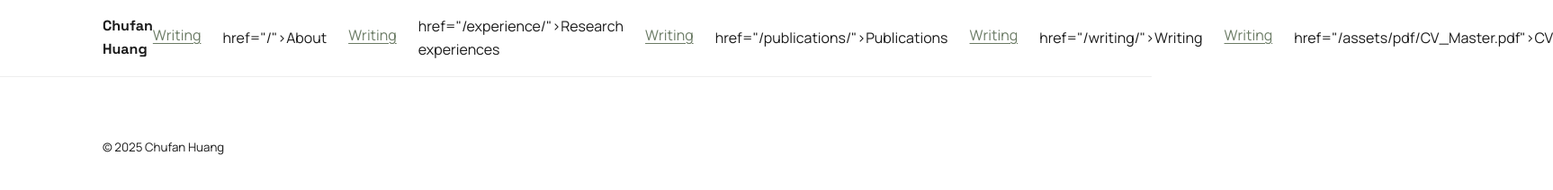
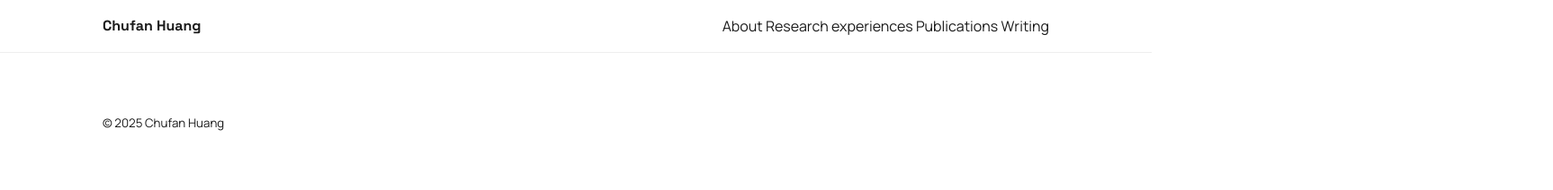
Before and after one commit to ChufanHuang/chufanhuang.github.io, a plain HTML site: page note/2025/03/01/peaks-method-notes/index.html in a window 1280 px wide. Shown: the whole page at 90% size, 1726 px wide, since content can reach past the window. Drawn offline with Linux system fonts and the light colour scheme.

Commit message:
Fix header nav markup

```diff
--- a/feed.xml
+++ b/feed.xml
@@ -1,2 +1,2 @@
-<?xml version="1.0" encoding="utf-8"?><feed xmlns="http://www.w3.org/2005/Atom" ><generator uri="https://jekyllrb.com/" version="3.9.5">Jekyll</generator><link href="https://chufanhuang.github.io/feed.xml" rel="self" type="application/atom+xml" /><link href="https://chufanhuang.github.io/" rel="alternate" type="text/html" /><updated>2025-08-21T22:29:59+02:00</updated><id>https://chufanhuang.github.io/feed.xml</id><title type="html">Chufan Huang</title><subtitle>Computational social science: networks, misinformation, human–AI interaction, visual media.
+<?xml version="1.0" encoding="utf-8"?><feed xmlns="http://www.w3.org/2005/Atom" ><generator uri="https://jekyllrb.com/" version="3.9.5">Jekyll</generator><link href="https://chufanhuang.github.io/feed.xml" rel="self" type="application/atom+xml" /><link href="https://chufanhuang.github.io/" rel="alternate" type="text/html" /><updated>2025-08-21T22:39:24+02:00</updated><id>https://chufanhuang.github.io/feed.xml</id><title type="html">Chufan Huang</title><subtitle>Computational social science: networks, misinformation, human–AI interaction, visual media.
 </subtitle><entry><title type="html">From Peaks to Trajectories — methods notes</title><link href="https://chufanhuang.github.io/note/2025/03/01/peaks-method-notes/" rel="alternate" type="text/html" title="From Peaks to Trajectories — methods notes" /><published>2025-03-01T00:00:00+01:00</published><updated>2025-03-01T00:00:00+01:00</updated><id>https://chufanhuang.github.io/note/2025/03/01/peaks-method-notes</id><content type="html" xml:base="https://chufanhuang.github.io/note/2025/03/01/peaks-method-notes/"><![CDATA[]]></content><author><name></name></author><category term="note" /><category term="A" /><category term="E" /><category term="networks" /><category term="time-series" /><category term="topic-modeling" /><summary type="html"><![CDATA[]]></summary></entry></feed>
--- a/note/2025/03/01/peaks-method-notes/index.html
+++ b/note/2025/03/01/peaks-method-notes/index.html
@@ -20,32 +20,25 @@
 
 <body>
 
-  <header class="site-header" role="banner">
-    <div class="wrapper header-flex">
+<header class="site-header">
+  <div class="wrapper">
     <a class="site-title" href="/">Chufan Huang</a>
-      <nav class="site-nav" aria-label="Main">
-        <div class="trigger">
-
-
-            <a class="page-link soon" href="/writing/" data-soon="Coming soon" aria-disabled="true">Writing</a>
+    <nav class="site-nav">
+      <a class="page-link"
          href="/">About</a>
 
-            <a class="page-link soon" href="/writing/" data-soon="Coming soon" aria-disabled="true">Writing</a>
+      <a class="page-link"
          href="/experience/">Research experiences</a>
 
-            <a class="page-link soon" href="/writing/" data-soon="Coming soon" aria-disabled="true">Writing</a>
+      <a class="page-link"
          href="/publications/">Publications</a>
 
-            <a class="page-link soon" href="/writing/" data-soon="Coming soon" aria-disabled="true">Writing</a>
+      <a class="page-link"
          href="/writing/">Writing</a>
-
-            <a class="page-link soon" href="/writing/" data-soon="Coming soon" aria-disabled="true">Writing</a>
-               href="/assets/pdf/CV_Master.pdf">CV</a>
-
-        </div>
     </nav>
   </div>
 </header>
+
 
   <main class="page-content" aria-label="Content">
     <div class="wrapper">
```
Also changed, not shown: experience/index.html (+8 -15 lines), index.html (+8 -15 lines), publications/index.html (+8 -15 lines), writing/index.html (+8 -15 lines). Lines whose indentation alone changed are shown as unchanged.
